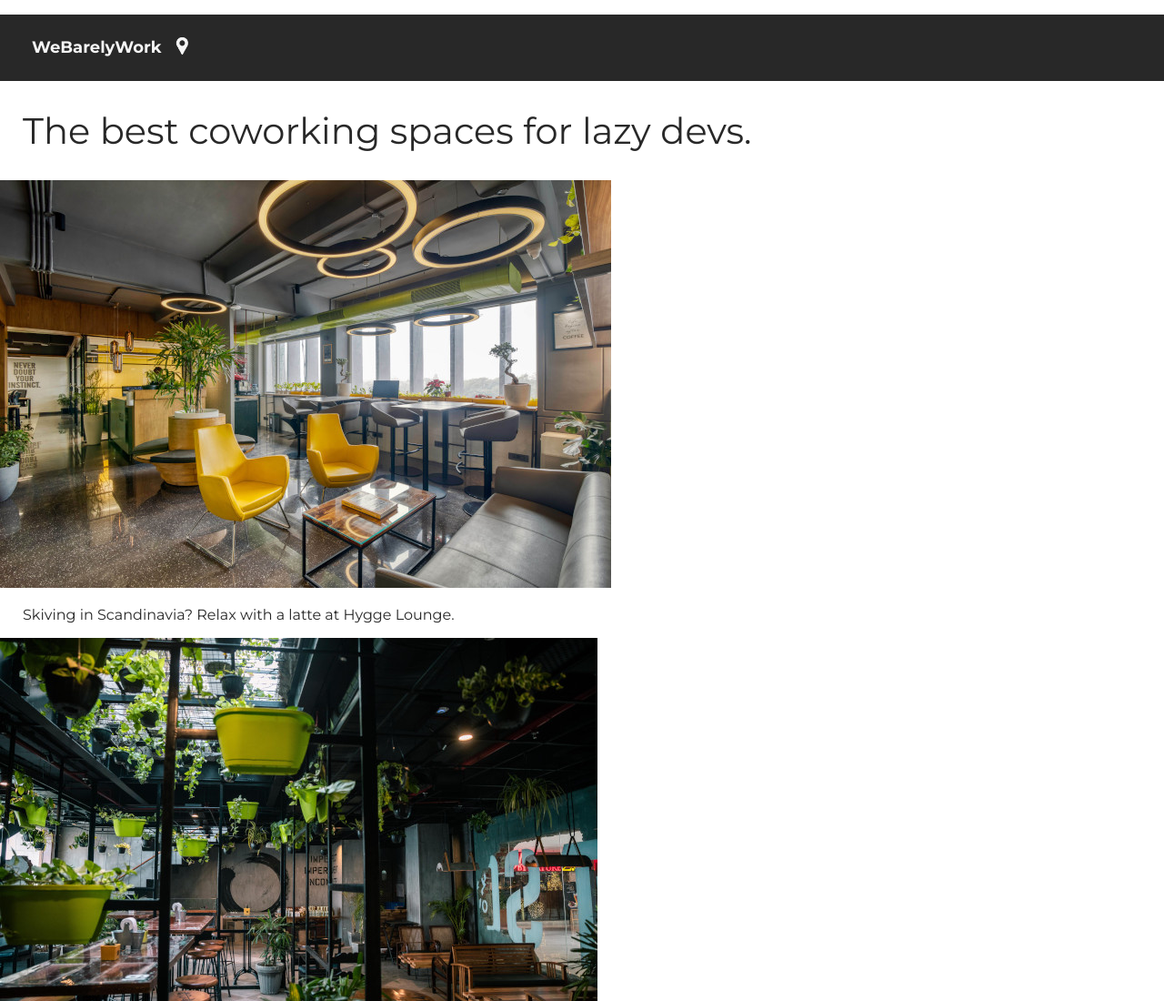
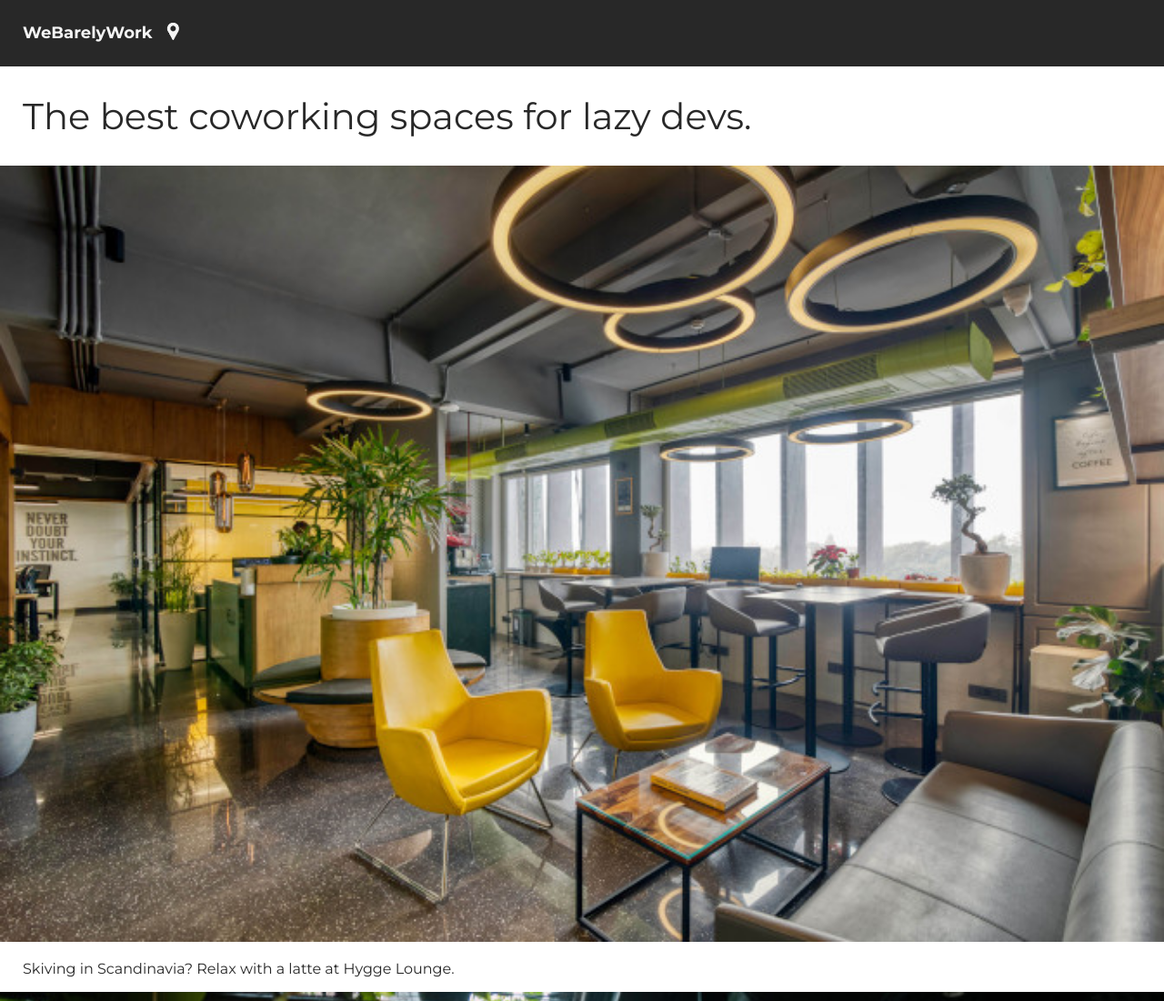
Before and after one commit to giraldiego/coworking-space-site, a plain HTML site: page index.html in a window 1280 px wide. Shown: the top 1100 px of the page at 91% size. Drawn offline with Linux system fonts and the light colour scheme.

Commit message:
Per's solution

```diff
--- a/index.css
+++ b/index.css
@@ -15,18 +15,22 @@ header {
   font-weight: 700;
 }
 
-.icon {
-  width: 25px;
-}
 
 ul {
-  display: flex;
-  padding: 25px;
-  list-style: none;
+    display: flex;
+    align-items: center;
+    gap: 10px;
+    margin: 0;
+    padding: 25px;
+    list-style: none;
 }
 
 li {
-    margin-left: 10px;
+    cursor: pointer;
+}
+
+.icon {
+  width: 25px;
 }
 
 h1 {
@@ -35,6 +39,10 @@ h1 {
     margin: 30px 25px
 }
 
+.item-img {
+    width: 100%;
+}
+
 .caption {
     margin: 0 25px;
 }
```
